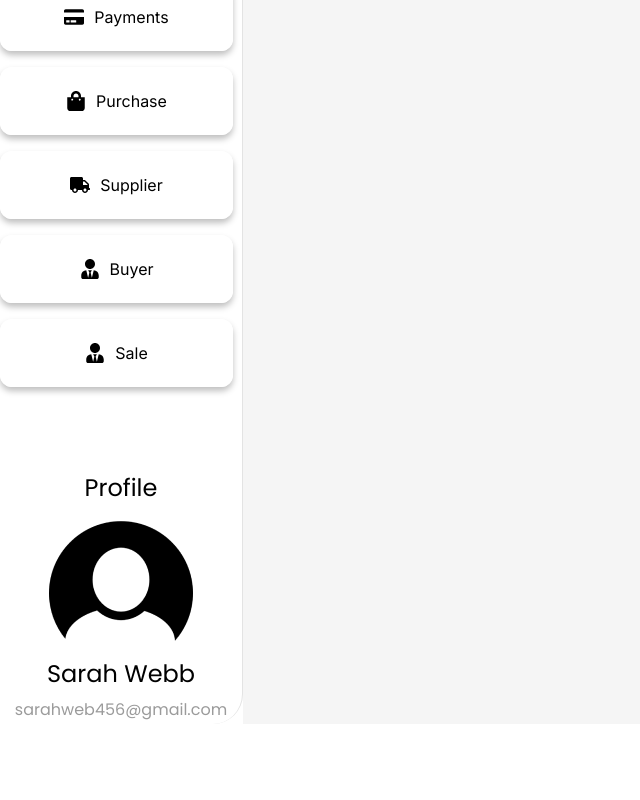
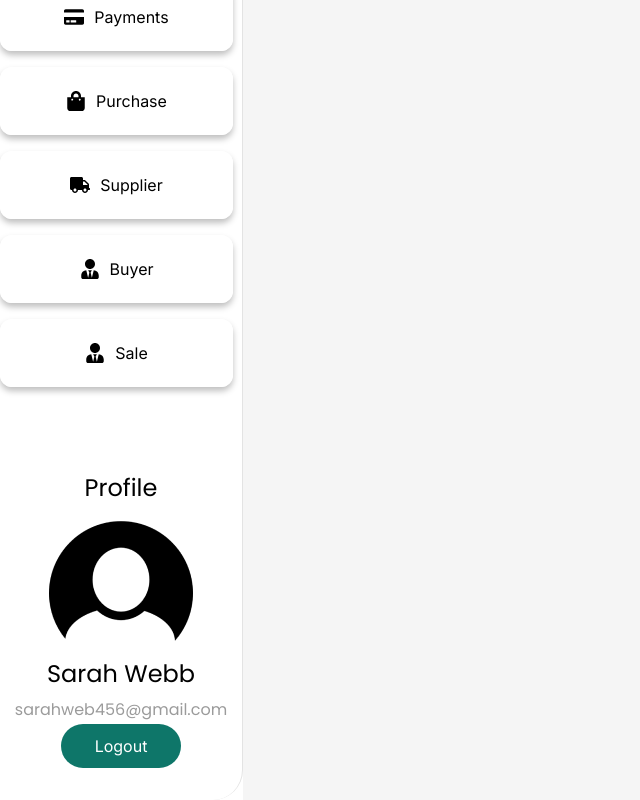
Before and after one commit to aqibjawad/rice_mill, a Next.js app: page /payments in a window 1280 px wide. Shown: the part 791-1591 px from the top of the page, without its empty margins (0-640 px from the left). Before the commit the page ends 1515 px from the top, so only its background shows below. Built offline with nearby package versions, Linux system fonts and the light colour scheme; no server answers.

Commit message:
in sidebar logout button added

```diff
--- a/components/sidebar.jsx
+++ b/components/sidebar.jsx
@@ -30,9 +30,11 @@ const SideBar = () => {
     return () => window.removeEventListener("resize", handleResize);
   }, []);
 
-
-
-
+  const logOut = () => {
+    localStorage.removeItem("access_token");
+    localStorage.removeItem("user");
+    window.location.href = "/";
+  };
 
   const menuItems = [
     { name: "Dashboard", href: "/dashboard", icon: <FaHome /> },
@@ -61,17 +63,17 @@ const SideBar = () => {
           <img className={styles.logo} src="/logo.png" alt="Logo" />
         </div>
         {menuItems.map((item, index) => (
-
           <div
             onClick={() => {
               setActiveItem(item.name);
               router.push(item.href);
             }}
-            key={index}>
+            key={index}
+          >
             <div
-              className={`${styles.sideBarItem} ${activeItem === item.name ? styles.active : ""
-                }`}
-
+              className={`${styles.sideBarItem} ${
+                activeItem === item.name ? styles.active : ""
+              }`}
               style={index === 0 ? { marginTop: "5rem" } : {}}
             >
               <span className={styles.icon}>{item.icon}</span>
@@ -83,19 +85,19 @@ const SideBar = () => {
         ))}
 
         <div>
-          <div className={styles.profileHead}>
-            Profile
-          </div>
+          <div className={styles.profileHead}>Profile</div>
           <div className={styles.picCont}>
             <img className={styles.userPic} src="/userPic.png" />
           </div>
 
-          <div className={styles.userName}>
-            Sarah Webb
-          </div>
+          <div className={styles.userName}>Sarah Webb</div>
 
-          <div className={styles.userEmail}>
-            sarahweb456@gmail.com
+          <div className={styles.userEmail}>sarahweb456@gmail.com</div>
+
+          <div className={styles.logoutCont}>
+            <div onClick={logOut} className={styles.logoutBtn}>
+              Logout
+            </div>
           </div>
         </div>
       </div>
--- a/styles/sidebar.module.css
+++ b/styles/sidebar.module.css
@@ -60,7 +60,7 @@
   top: 1rem;
   left: 1rem;
   z-index: 1000;
-  background: #316aff;
+  background: #0e7669;
   color: white;
   border: none;
   border-radius: 50%;
@@ -97,7 +97,7 @@
   font-weight: 400;
   line-height: 28.24px;
   text-align: center;
-  color: #9B9B9B
+  color: #9b9b9b;
 }
 
 .userName {
@@ -106,6 +106,22 @@
   font-weight: 400;
   line-height: 42.36px;
   text-align: center;
+}
+
+.logoutCont{
+  display: flex;
+  justify-content: center;
+}
+
+.logoutBtn {
+  background-color: #0e7669;
+  color: white;
+  width: 120px;
+  border-radius: 50px;
+  text-align: center;
+  padding: 10px;
+  cursor: pointer;
+  margin-bottom: 2rem;
 }
 
 @media (max-width: 768px) {
```
